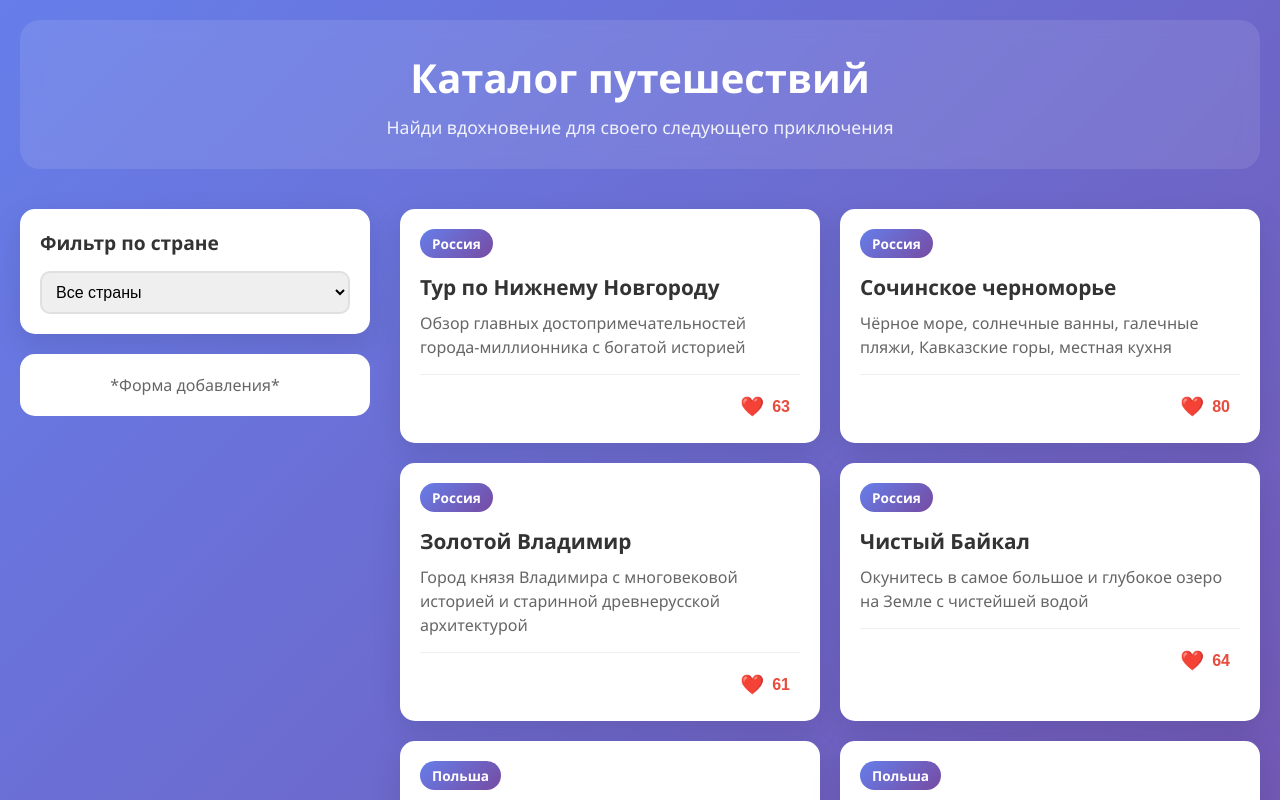
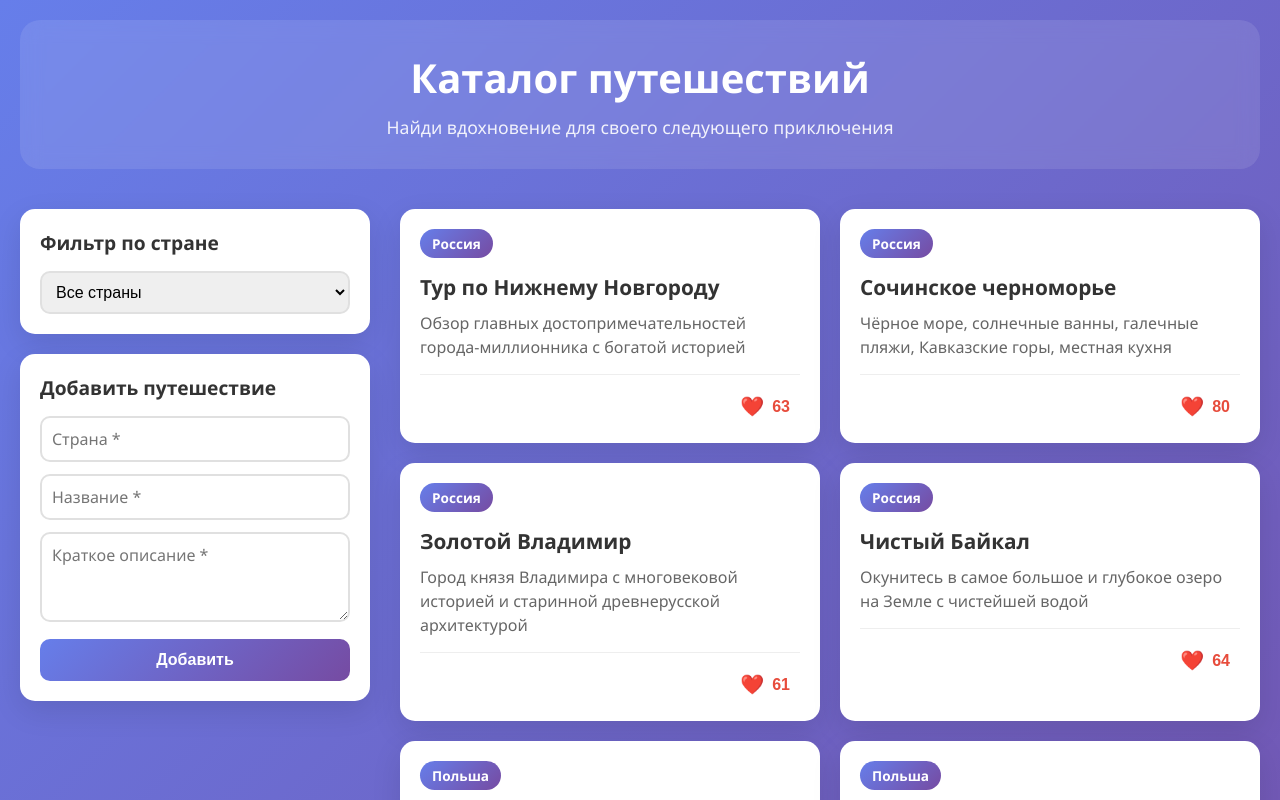
Before and after one commit to fulibooo/Web-Praktika3, a React (Create React App) app: page / in a window 1280 px wide. Shown: the top 800 px of the page. Built offline with nearby package versions, Linux system fonts and the light colour scheme.

Commit message:
4: add new travel form

```diff
--- a/src/App.css
+++ b/src/App.css
@@ -48,14 +48,6 @@ body {
   gap: 20px;
 }
 
-.placeholder {
-  background: white;
-  border-radius: 15px;
-  padding: 20px;
-  text-align: center;
-  color: #666;
-}
-
 .travels-list {
   display: grid;
   grid-template-columns: repeat(auto-fill, minmax(350px, 1fr));
--- a/src/App.js
+++ b/src/App.js
@@ -2,6 +2,7 @@ import React, { useState } from 'react';
 import './App.css';
 import TravelCard from './components/TravelCard';
 import Filter from './components/Filter';
+import AddForm from './components/AddForm';
 
 // туры
 const initialTravels = [
@@ -21,11 +22,21 @@ function App() {
   const [travels, setTravels] = useState(initialTravels);
   const [selectedCountry, setSelectedCountry] = useState('all');
 
-  // страны для фильтра
+  // страны для фильтра (обновляется при добавлении новых)
   const countries = ['all', ...new Set(travels.map(travel => travel.country))];
 
   // фильтр путешествий
   const filteredTravels = selectedCountry === 'all' ? travels : travels.filter(travel => travel.country === selectedCountry);
+
+  // добавление нового путешествия
+  const addTravel = (newTravel) => {
+    const travelWithId = {
+      ...newTravel,
+      id: Date.now(),
+      likes: 0
+    };
+    setTravels([...travels, travelWithId]);
+  };
 
   // обработка лайков
   const handleLike = (id) => {
@@ -46,9 +57,7 @@ function App() {
             selectedCountry={selectedCountry}
             onCountryChange={setSelectedCountry}
           />
-          <div className="placeholder">
-            <p>*Форма добавления*</p>
-          </div>
+          <AddForm onAddTravel={addTravel} />
         </div>
 
         <div className="travels-list">
--- /dev/null
+++ b/src/components/AddForm.css
@@ -0,0 +1,52 @@
+.add-form-card {
+  background: white;
+  border-radius: 15px;
+  padding: 20px;
+  box-shadow: 0 10px 30px rgba(0, 0, 0, 0.1);
+}
+
+.add-form-card h3 {
+  margin-bottom: 15px;
+  color: #333;
+  font-size: 1.2rem;
+}
+
+.add-form-card input,
+.add-form-card textarea {
+  width: 100%;
+  padding: 10px;
+  margin-bottom: 12px;
+  border: 2px solid #e0e0e0;
+  border-radius: 10px;
+  font-size: 1rem;
+  font-family: inherit;
+  transition: border-color 0.3s ease;
+}
+
+.add-form-card input:focus,
+.add-form-card textarea:focus {
+  outline: none;
+  border-color: #667eea;
+}
+
+.submit-button {
+  width: 100%;
+  padding: 12px;
+  background: linear-gradient(135deg, #667eea 0%, #764ba2 100%);
+  color: white;
+  border: none;
+  border-radius: 10px;
+  font-size: 1rem;
+  font-weight: bold;
+  cursor: pointer;
+  transition: transform 0.2s ease, box-shadow 0.2s ease;
+}
+
+.submit-button:hover {
+  transform: translateY(-2px);
+  box-shadow: 0 5px 15px rgba(102, 126, 234, 0.4);
+}
+
+.submit-button:active {
+  transform: translateY(0);
+}
--- /dev/null
+++ b/src/components/AddForm.js
@@ -0,0 +1,67 @@
+import React, { useState } from 'react';
+import './AddForm.css';
+
+function AddForm({ onAddTravel }) {
+  const [formData, setFormData] = useState({
+    country: '',
+    title: '',
+    description: ''
+  });
+
+  const handleChange = (e) => {
+    const { name, value } = e.target;
+    setFormData({
+      ...formData,
+      [name]: value
+    });
+  };
+
+  const handleSubmit = (e) => {
+    e.preventDefault();
+    if (formData.country && formData.title && formData.description) {
+      onAddTravel(formData);
+      setFormData({
+        country: '',
+        title: '',
+        description: ''
+      });
+    }
+  };
+
+  return (
+    <div className="add-form-card">
+      <h3>Добавить путешествие</h3>
+      <form onSubmit={handleSubmit}>
+        <input
+          type="text"
+          name="country"
+          placeholder="Страна *"
+          value={formData.country}
+          onChange={handleChange}
+          required
+        />
+        <input
+          type="text"
+          name="title"
+          placeholder="Название *"
+          value={formData.title}
+          onChange={handleChange}
+          required
+        />
+        <textarea
+          name="description"
+          placeholder="Краткое описание *"
+          value={formData.description}
+          onChange={handleChange}
+          rows="3"
+          required
+        />
+        <button type="submit" className="submit-button">
+          Добавить
+        </button>
+      </form>
+    </div>
+  );
+}
+
+export default AddForm;
```
